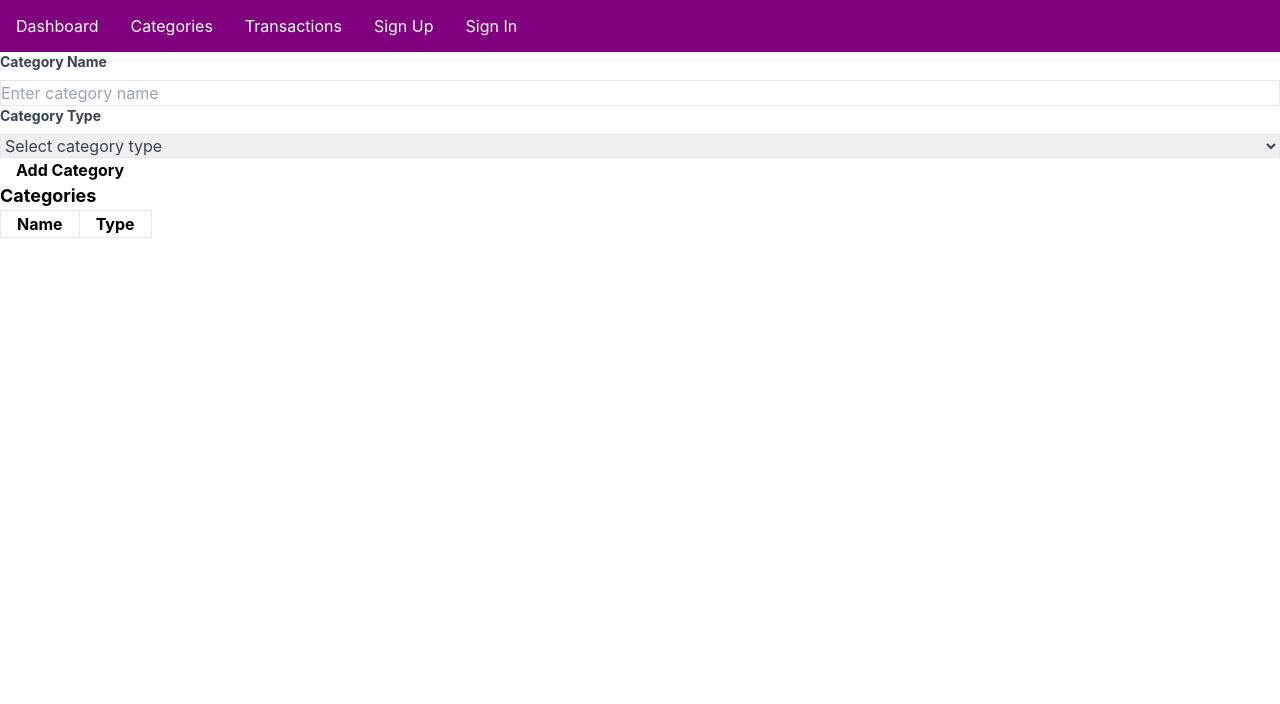
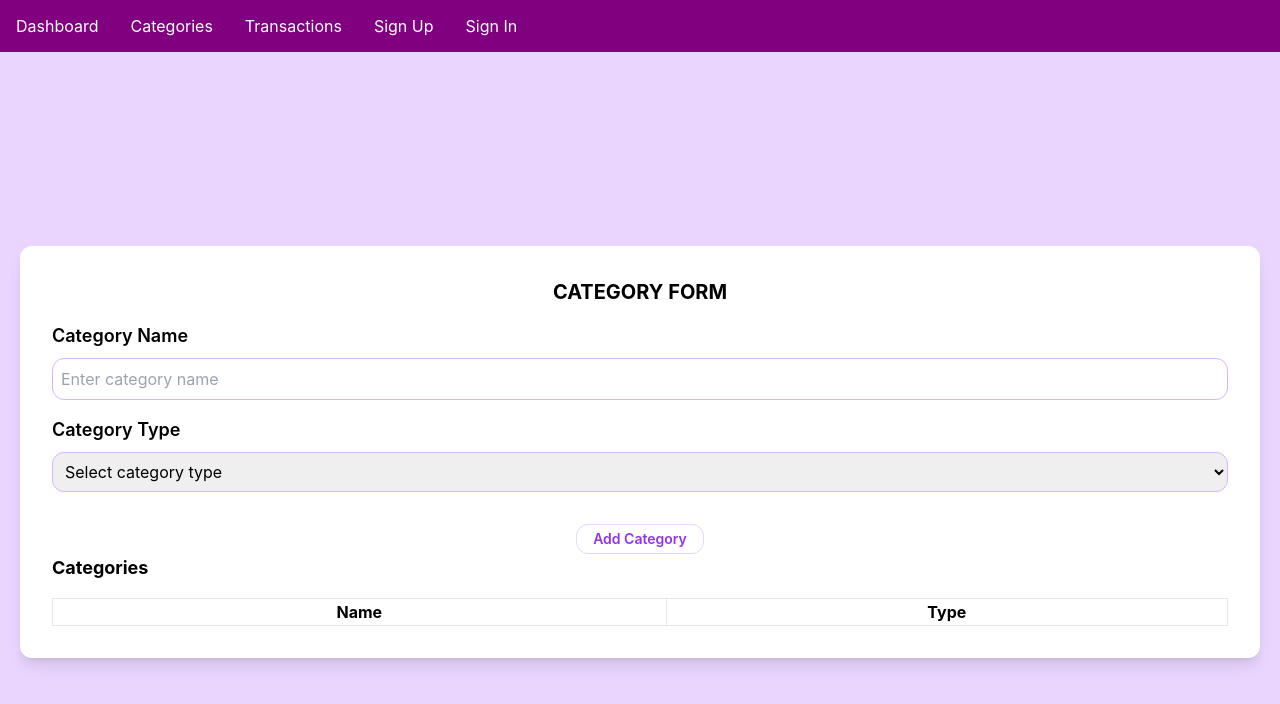
Before and after one commit to johannaeunice/reactjs_app, a React (Create React App) app: page /category in a window 1280 px wide. Shown: the top 704 px of the page. Built offline with nearby package versions, Linux system fonts and the light colour scheme.

Commit message:
Dashboard design updated

```diff
--- a/src/Components/Category/Category.js
+++ b/src/Components/Category/Category.js
@@ -54,25 +54,28 @@ const CategoryForm = () => {
   return (
     <div>
       <Navbar/>
-    <div>
+      <div className="w-full min-h-screen bg-purple-200 p-5 flex items-center">
+        <div className="bg-white w-full shadow-lg rounded-xl p-8 m-4 md:max-w-sm md:mx-auto flex flex-col">
+          <h2 className="block w-full font-bold text-xl text-grey-darkest text-center mx-auto uppercase">Category Form</h2>
+
       <form onSubmit={handleSubmit}>
-        <div className="mb-4">
-          <label className="block text-gray-700 text-sm font-bold mb-2">Category Name</label>
+        <div className="flex flex-col mb-4 mt-4">
+          <label className="mb-2 capitalize font-semibold text-lg text-grey-darkest">Category Name</label>
           <input
             type="text"
             value={categoryName}
             onChange={(e) => setCategoryName(e.target.value)}
             placeholder="Enter category name"
-            className="shadow appearance-none border rounded w-full py-2 px-3 text-gray-700 leading-tight focus:outline-none focus:shadow-outline"
+            className="p-2 rounded-xl w-full border border-purple-300"
             required
           />
         </div>
-        <div className="mb-4">
-          <label className="block text-gray-700 text-sm font-bold mb-2">Category Type</label>
+        <div className="flex flex-col mb-4 mt-4">
+          <label className="mb-2 capitalize font-semibold text-lg text-grey-darkest">Category Type</label>
           <select
             value={categoryType}
             onChange={(e) => setCategoryType(e.target.value)}
-            className="shadow appearance-none border rounded w-full py-2 px-3 text-gray-700 leading-tight focus:outline-none focus:shadow-outline"
+            className="p-2 rounded-xl w-full border border-purple-300"
             required
           >
             <option value="">Select category type</option>
@@ -80,28 +83,29 @@ const CategoryForm = () => {
             <option value="income">Income</option>
           </select>
         </div>
-        <button
-          type="submit"
-          className="bg-blue-500 hover:bg-blue-700 text-black font-bold py-2 px-4 rounded focus:outline-none focus:shadow-outline"
-        >
-          Add Category
-        </button>
+        <div className="mb-4 mt-4 flex">
+        <button className='mx-auto mt-4 rounded-xl w-3/4 px-4 py-1 text-sm text-purple-600 font-semibold border border-purple-200 hover:text-white hover:bg-purple-600 hover:border-transparent hover:scale-105 duration-300 focus:outline-none focus:ring-2 focus:ring-purple-600 focus:ring-offset-2 mb-3'
+                  type="submit"
+                  >Add Category</button>
+                  </div>
       </form>
 
-      <div className="mt-8">
-        <h2 className="text-lg font-bold mb-4">Categories</h2>
-        <table className="border-collapse border border-gray-400">
+      <div className="my-8">
+        <div mb-4 mt-4 flex>
+        <h2 className="text-lg mx-auto font-bold mb-4">Categories</h2>
+        </div>
+        <table className="table-fixed border-collapse border w-full mb-4 mt-4">
           <thead>
             <tr>
-              <th className="border border-gray-400 px-4 py-2"> Name</th>
-              <th className="border border-gray-400 px-4 py-2"> Type</th>
+              <th className="border px-4 py-2"> Name</th>
+              <th className="border px-4 py-2"> Type</th>
             </tr>
           </thead>
           <tbody>
             {categories.map((category, index) => (
               <tr key={index}>
-                <td className="border border-gray-400 px-4 py-2">{category.name}</td>
-                <td className="border border-gray-400 px-4 py-2">{category.type}</td>
+                <td className="border px-4 py-2">{category.name}</td>
+                <td className="border px-4 py-2">{category.type}</td>
               </tr>
             ))}
           </tbody>
@@ -109,6 +113,7 @@ const CategoryForm = () => {
       </div>
     </div>
     </div>
+    </div>
   );
 };
 
--- a/src/Components/Dashboard/Dashboard.js
+++ b/src/Components/Dashboard/Dashboard.js
@@ -92,7 +92,7 @@ const Dashboard = () => {
     <div>
       <Navbar/>
       <div className="w-full min-h-screen bg-purple-200 p-5 flex items-center">
-        <div className="bg-white w-full shadow-lg rounded-xl p-8 m-4 md:max-w-sm md:mx-auto flex flex-col">
+        <div className="bg-white min-w-full shadow-lg rounded-xl p-8 m-4 md:max-w-sm md:mx-auto flex flex-col">
           <h2 className="block w-full font-bold text-xl text-grey-darkest text-center mx-auto uppercase">Dashboard</h2>
       {/* First Section */}
       <div className="my-8">
@@ -169,20 +169,19 @@ const Dashboard = () => {
         {/* Category Cards */}
         <div className="flex flex-wrap">
           {categories.map(category => (
-            <div key={category.id} className="w-full sm:w-1/2 md:w-1/3 lg:w-1/4 p-4">
+            <div key={category.id} className="w-full inline-grid grid-cols-3 gap-4">
               <div className="bg-white rounded-lg shadow-md p-4">
-                <p className="font-semibold">{category.name}</p>
-                <p className="text-sm text-gray-500">{category.type}</p>
+                <p className="font-semibold">Name: {category.name}</p>
+                <p className="text-sm text-gray-500">Type: {category.type}</p>
               </div>
             </div>
           ))}
           {/* "Add New Category" Card */}
-          <Link to="/category" className="border border-dashed  border-indigo-600 w-full sm:w-1/2 md:w-1/3 lg:w-1/4 p-4 flex items-center justify-center">
-            <div className="bg-white rounded-lg shadow-md p-4 flex items-center justify-center ">
-              <p className="font-semibold">Add New Category</p>
-              <span className="text-xl ml-2">+</span>
-            </div>
+          <div className="flex justify-center ">
+          <Link to="/category" className='flex rounded-xl w-full px-4 py-1 text-sm text-purple-600 font-semibold border border-dotted border-purple-200 hover:text-white hover:bg-purple-600 hover:border-transparent hover:scale-105 duration-300 focus:outline-none focus:ring-2 focus:ring-purple-600 focus:ring-offset-2 mb-3'>
+            Add New Category +
           </Link>
+        </div>
         </div>
       </div>
     </div>
--- a/src/Components/Transaction/Transaction.js
+++ b/src/Components/Transaction/Transaction.js
@@ -248,42 +248,44 @@ function TransactionForm() {
               )}</div>
           </form>
 
-          <div>
-            <label>Filter by Type:</label>
-            <select className='border' onChange={handleFilterType}>
+          <div className="flex flex-col mb-4 mt-4">
+              <label className="mb-2 capitalize font-semibold text-lg text-grey-darkest">
+              Filter by Type:</label>
+            <select className='p-2 rounded-xl w-full border border-purple-300'
+            onChange={handleFilterType}>
               <option value="">All</option>
               <option value="expense">Expense</option>
               <option value="income">Income</option>
             </select>
           </div>
 
-          <div>
-            <table className="border ">
+          <div className="my-8">
+            <table className="table-fixed border-collapse border w-full mb-4 mt-4">
               <thead>
                 <tr>
                   <th onClick={toggleSortOrder}>Name {sortOrder === 'asc' ? '▲' : '▼'}</th>
-                  <th className='border'>Type</th>
-                  <th className='border'>Amount</th>
-                  <th className='border'>Category</th>
-                  <th className='border'>Actions</th>
+                  <th className='border px-4 py-2'>Type</th>
+                  <th className='border px-4 py-2'>Amount</th>
+                  <th className='border px-4 py-2'>Category</th>
+                  <th className='border px-4 py-2'>Actions</th>
                 </tr>
               </thead>
               <tbody>
                 {sortedTransactions.map((transaction, index) => (
                   <tr key={index}>
-                    <td className='border'>{transaction.name}</td>
-                    <td className='border'>{transaction.type}</td>
-                    <td className='border'>${transaction.amount}</td>
-                    <td className='border'>{transaction.categoryName}</td>
-                    <td className='border'>
-                      <button className='border' onClick={() => handleUpdate(transaction)}>Update</button>
-                      <button className='border' onClick={() => deleteTransaction(transaction)}>Delete</button>
+                    <td className='border px-4 py-2'>{transaction.name}</td>
+                    <td className='border px-4 py-2'>{transaction.type}</td>
+                    <td className='border px-4 py-2'>${transaction.amount}</td>
+                    <td className='border px-4 py-2'>{transaction.categoryName}</td>
+                    <td className='border px-4 py-2'>
+                      <button className='border px-4 py-2' onClick={() => handleUpdate(transaction)}>Update</button>
+                      <button className='border px-4 py-2' onClick={() => deleteTransaction(transaction)}>Delete</button>
                     </td>
                   </tr>
                 ))}
                 <tr>
-                  <td colSpan="2" className='border'><strong>Total Amount:</strong></td>
-                  <td colSpan="3"><strong>${totalAmount}</strong></td>
+                  <td colSpan="2" className='border px-4 py-2'><strong>Total Amount:</strong></td>
+                  <td colSpan="3" className="border px-4 py-2"><strong>${totalAmount}</strong></td>
                 </tr>
               </tbody>
             </table></div>
```
